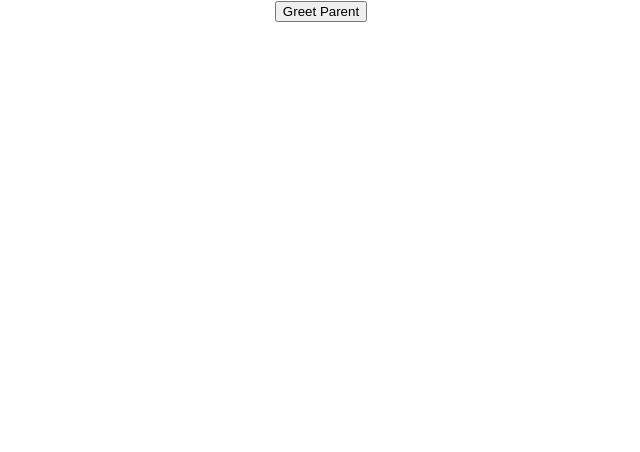
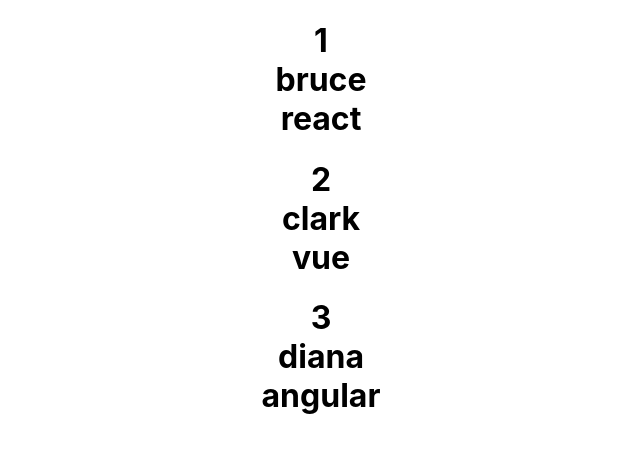
Before and after one commit to rajdavid/learn-react, a React (Create React App) app: page / in a window 1280 px wide. Shown: the top 452 px of the page, without its empty margins (319-959 px from the left). Built offline with nearby package versions, Linux system fonts and the light colour scheme.

Commit message:
Conditional and list rendering

```diff
--- a/src/App.js
+++ b/src/App.js
@@ -1,13 +1,14 @@
 import React from 'react';
 import './App.css';
-import ParentComponent from './Componets/ParentComponent';
+import NameList from './Componets/NameList';
+//import ParentComponent from './Componets/ParentComponent';
 //import App1 from './service/App1'
 // import Counter from './Componets/Counter';
 // import State from './service/State';
 // import FunctionClick from './Componets/FunctionClick';
 // import ClassClick from './Componets/ClassClick';
 // import EventBind from './Componets/EventBind';
-
+//import UserGreeting from './Componets/UserGreeting'
   function App() {
   return (
     <div className="App">
@@ -20,9 +21,11 @@ import ParentComponent from './Componets/ParentComponent';
       <hr />
       <ClassClick />
       <hr />
-      <EventBind/>*/}
+      <EventBind/>
+      <ParentComponent/>
+        <UserGreeting/>*/}
+      <NameList/>
 
-      <ParentComponent/>
     </div>
   );
 }
--- /dev/null
+++ b/src/Componets/NameList.js
@@ -0,0 +1,27 @@
+import React from 'react'
+import Person from './Person'
+
+function NameList() {
+    const person = [
+        {
+        id:1,
+        name: 'bruce',
+        skill :'react'
+        },
+        {
+            id :2,
+            name: 'clark ',
+            skill:'vue'
+        },
+        {
+            id :3,
+            name: 'diana ',
+            skill:'angular'        }]
+
+    const persons = person.map(person => <Person person={person}/>)
+    return (
+        <div>{persons}</div>
+    )
+}
+
+export default NameList
--- /dev/null
+++ b/src/Componets/Person.js
@@ -0,0 +1,13 @@
+import React from 'react'
+
+export default function Person({ person}) {
+    return (
+        <div>
+            <h1>
+            {person.id}<br />
+            {person.name}<br />
+            {person.skill}<br/>
+         </h1>
+        </div>
+    )
+}
--- /dev/null
+++ b/src/Componets/UserGreeting.js
@@ -0,0 +1,63 @@
+import React, { Component } from 'react'
+
+class UserGreeting extends Component {
+     constructor(props) {
+       super(props)
+
+       this.state = {
+          isLoggedIn :true
+       }
+     }
+
+    render() {
+
+        return this.state.isLoggedIn &&<div>Welcome .... </div>
+
+
+
+
+        // render using ternary
+        // return (
+        //     this.state.isLoggedIn ?
+        //     <div>
+        //             Welcome User
+        //     </div>
+        //         :
+        //     <div>
+        //             Welcome Guest
+        //     </div>
+        // )
+
+        // using element variable
+        // let message
+        // if (this.state.isLoggedIn) {
+        //     message = <div>logging as user</div>
+        // }
+        // else
+        // {
+        //     message = <div>logging as guest</div>
+
+        // }
+        // return (
+        //     <div>
+        //         {message}
+        //         </div>
+        // )
+
+        // if else conditional rendering
+        // if (this.state.isLoggedIn) {
+        //     return (
+        //         <div>
+        //             Welcome David
+        //         </div>
+        //     )
+        // } else {
+        //     return (
+        //         <div>
+        //             Welcome Guest
+        //         </div>
+        //     )
+        // }
+    }
+}
+export default UserGreeting
```
